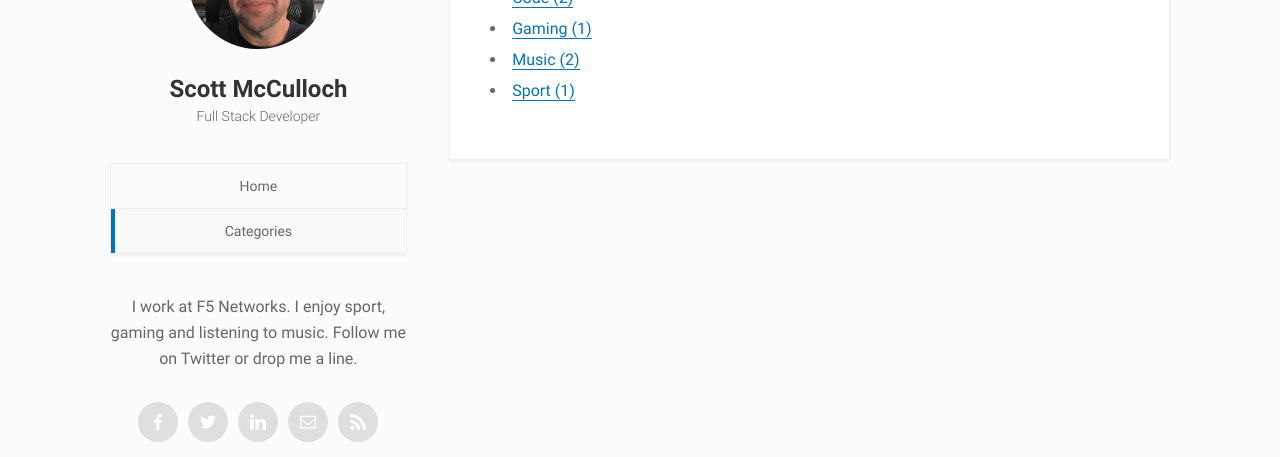
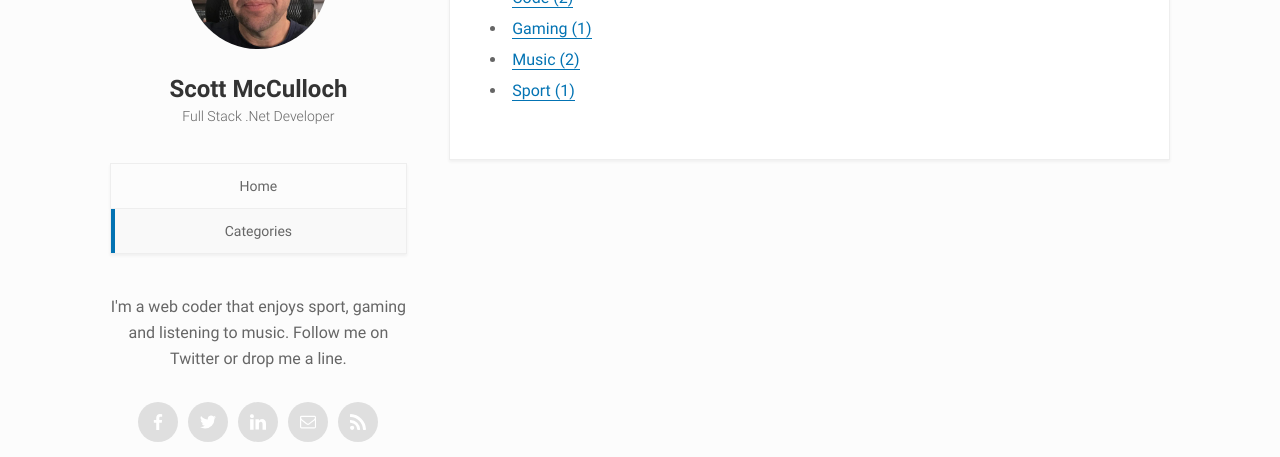
Before and after one commit to sjmcculloch/smblog, a Jekyll site: the page built from _pages/categories/categories.md, in a window 1280 px wide. Shown: the part 181-638 px from the top of the page. Built offline with Jekyll 4.4.1, drawn with Linux system fonts in a browser that asks for light colours.

Commit message:
hard knocks

```diff
--- a/_config.yml
+++ b/_config.yml
@@ -1,9 +1,9 @@
 # General Settings
 name: Scott McCulloch
-title: Scott McCulloch - Full Stack Developer
-job_title: Full Stack Developer
+title: Scott McCulloch - Full Stack .Net Developer
+job_title: Full Stack .Net Developer
 email: smcculloch@gmail.com
-description: I work at F5 Networks. I enjoy sport, gaming and listening to music. Follow me on Twitter or drop me a line.
+description: I'm a web coder that enjoys sport, gaming and listening to music. Follow me on Twitter or drop me a line.
 avatar: /images/scott-mcculloch.jpg
 favicon: /favicon.ico
 twitter_handler: sj_mcculloch
```
